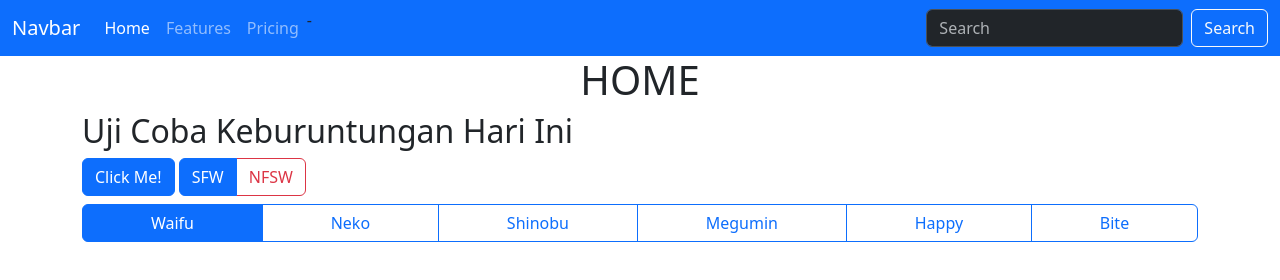
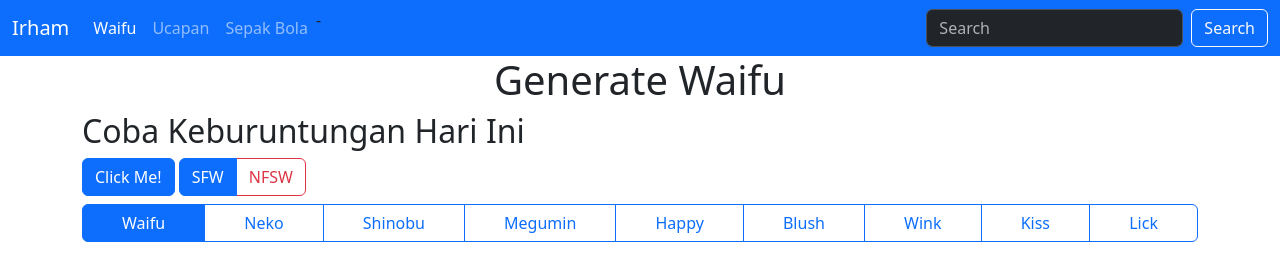
Before and after one commit to mahizza21/puja_neko, a plain HTML site: page index.html in a window 1280 px wide. Drawn offline with nearby package versions, Linux system fonts and the light colour scheme.

Commit message:
Add files via upload

```diff
--- a/coba.js
+++ b/coba.js
@@ -23,7 +23,7 @@ document.querySelector("#verif").addEventListener("submit", (e) => {
   if (pass == correctPass) {
     nfswVerif = true;
     // Tutup modal (dengan Bootstrap JS)
-    alert("Password benar. Silakan klik tombol 'Tampilkan Gambar' lagi.");
+    alert("Password benar!");
     document.querySelector("#btnradiosfw1").checked = false;
     const modal = bootstrap.Modal.getInstance(
       document.getElementById("staticBackdrop")
--- a/index.html
+++ b/index.html
@@ -14,7 +14,7 @@
   <body>
     <nav class="navbar bg-primary navbar-expand-lg" data-bs-theme="dark">
       <div class="container-fluid">
-        <a class="navbar-brand" href="#">Navbar</a>
+        <a class="navbar-brand" href="#">Irham</a>
         <button
           class="navbar-toggler"
           type="button"
@@ -29,13 +29,13 @@
         <div class="collapse navbar-collapse" id="navbarNavDropdown">
           <ul class="navbar-nav">
             <li class="nav-item">
-              <a class="nav-link active" aria-current="page" href="#">Home</a>
+              <a class="nav-link active" aria-current="page" href="index.html">Waifu</a>
             </li>
             <li class="nav-item">
-              <a class="nav-link" href="#">Features</a>
+              <a class="nav-link " href="ucapan.html">Ucapan</a>
             </li>
             <li class="nav-item">
-              <a class="nav-link" href="#">Pricing</a>
+              <a class="nav-link" href="sepakbola.html">Sepak Bola</a>
             </li>
             -
           </ul>
@@ -52,8 +52,8 @@
       </div>
     </nav>
     <div class="container">
-      <h1 class="bold text-center">HOME</h1>
-      <h2>Uji Coba Keburuntungan Hari Ini</h2>
+      <h1 class="bold text-center">Generate Waifu</h1>
+      <h2>Coba Keburuntungan Hari Ini</h2>
       <div class="d-flex flex-column pb-2 ">
 
         <div class="pb-2">
@@ -101,7 +101,7 @@
         </div>
         </div>
         <!-- Radio Category -->
-        <div id="radioCategory" class="btn-group" role="group" aria-label="Basic radio toggle button group">
+        <div id="radioCategory" class="btn-group d-flex flex-row flex-wrap" role="group" aria-label="Basic radio toggle button group">
             <input type="radio" class="btn-check" name="btnradio" id="btnradio1" value="waifu" autocomplete="off"  checked>
             <label class="btn btn-outline-primary" for="btnradio1" >Waifu</label>
 
@@ -117,8 +117,18 @@
             <input type="radio" class="btn-check" name="btnradio" id="btnradio5" value="happy" autocomplete="off">
             <label class="btn btn-outline-primary" for="btnradio5" >Happy</label>
 
-            <input type="radio" class="btn-check" name="btnradio" id="btnradio6" value="bite" autocomplete="off">
-            <label class="btn btn-outline-primary" for="btnradio6" >Bite</label>
+            <input type="radio" class="btn-check" name="btnradio" id="btnradio8" value="blush" autocomplete="off">
+            <label class="btn btn-outline-primary" for="btnradio8" >Blush</label>
+
+            <input type="radio" class="btn-check" name="btnradio" id="btnradio9" value="wink" autocomplete="off">
+            <label class="btn btn-outline-primary" for="btnradio9" >Wink</label>
+
+            <input type="radio" class="btn-check" name="btnradio" id="btnradio6" value="kiss" autocomplete="off">
+            <label class="btn btn-outline-primary" for="btnradio6" >Kiss</label>
+
+            <input type="radio" class="btn-check" name="btnradio" id="btnradio7" value="lick" autocomplete="off">
+            <label class="btn btn-outline-primary" for="btnradio7" >Lick</label>
+
 
         </div>
       </div>
```
